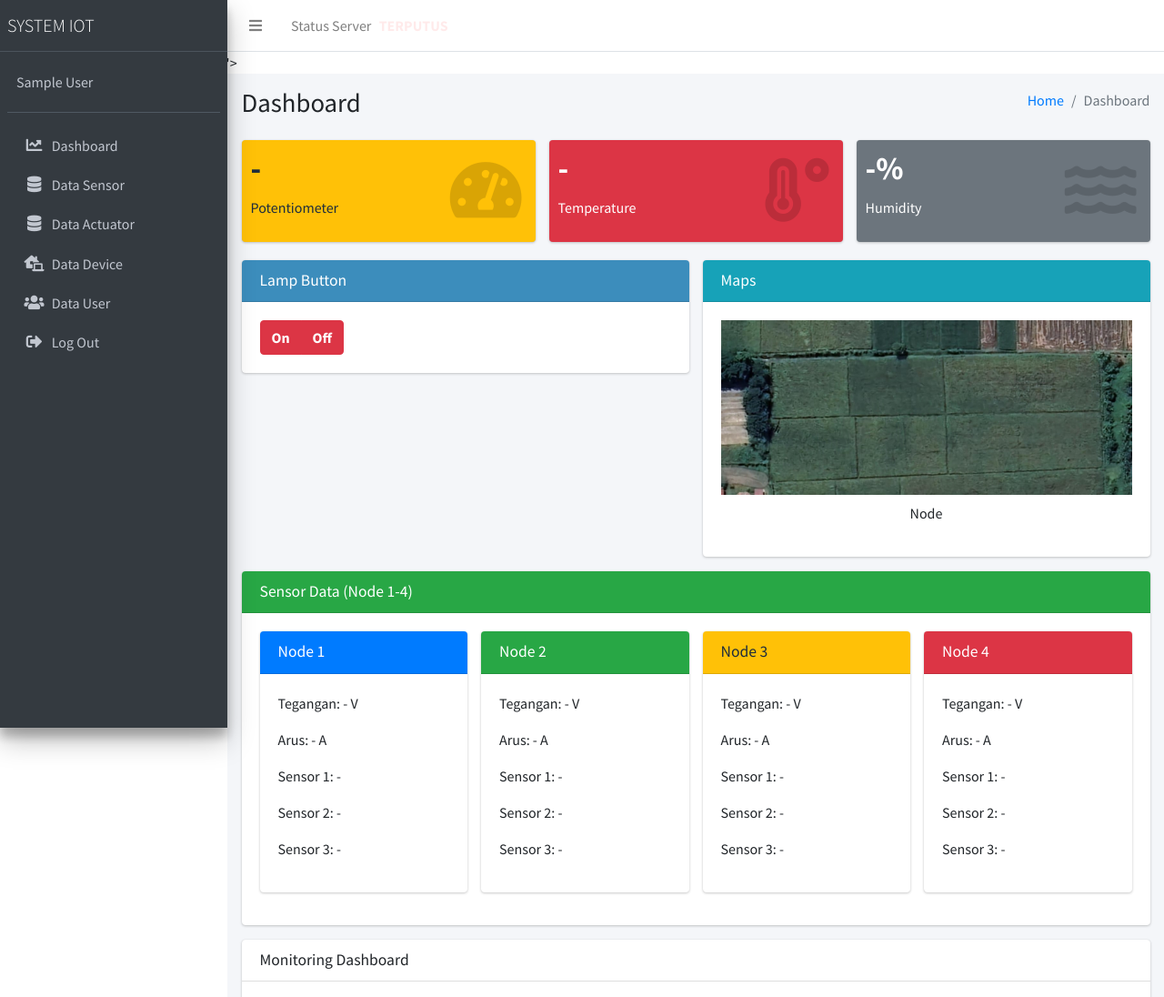
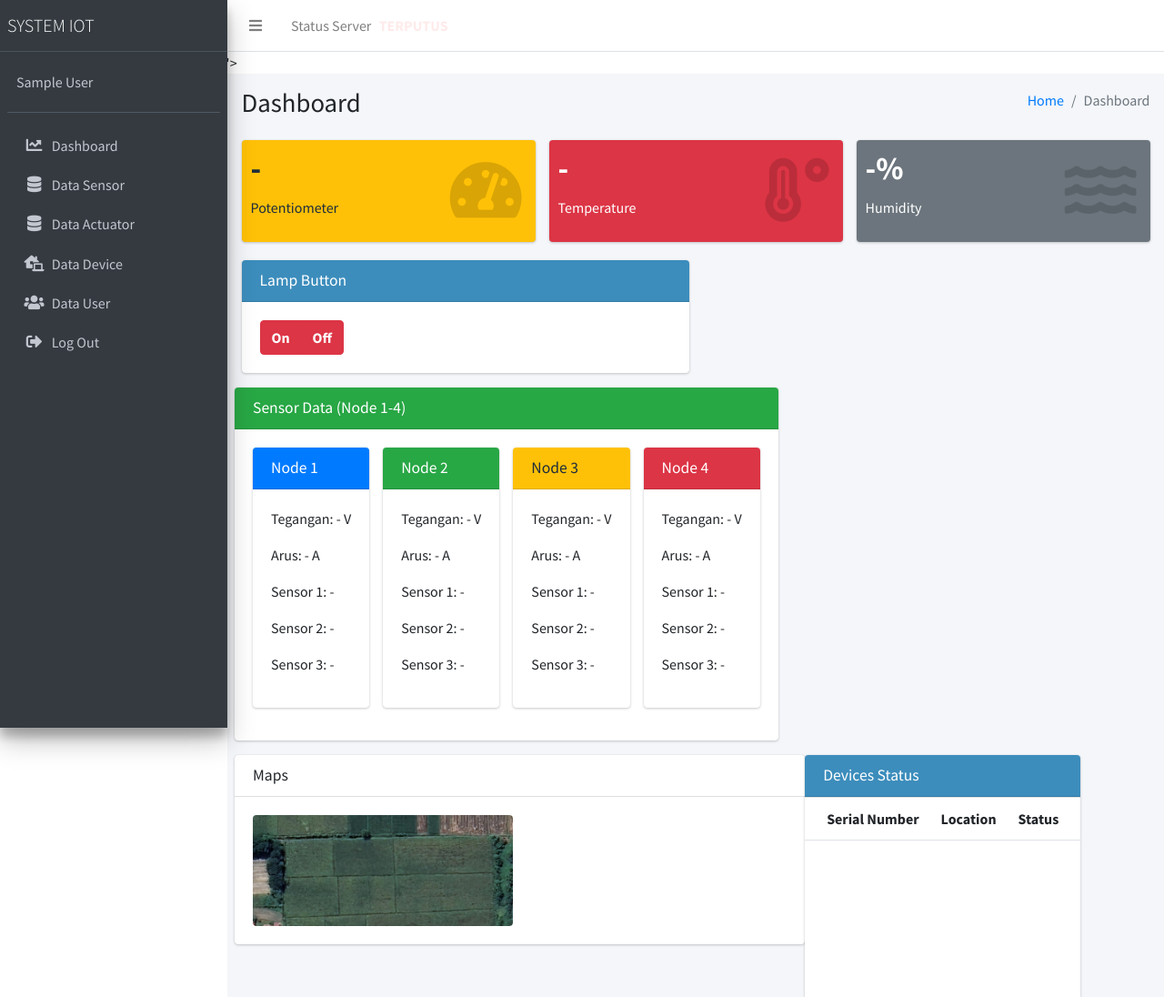
Before and after one commit to hildansaputraa/IoTWebDashboardScript, a PHP site: page / in a window 1280 px wide. Shown: the top 1096 px of the page at 91% size. Run offline with PHP 8.4, Linux system fonts and the light colour scheme; the visitor is signed in with stand-in values (Sample User, id 1); data that the repository does not hold is empty; some libraries are stand-ins or nearby versions.

Commit message:
Update dashboard.php

```diff
--- a/page/dashboard.php
+++ b/page/dashboard.php
@@ -81,20 +81,6 @@ $result = mysqli_query($connection, $sql);
               </div>
             </div>
 
-            <!-- Tambahkan gambar di sini (sebelah kanan Lamp Button) -->
-            <div class="col-lg-6">
-              <div class="card card-info">
-                <div class="card-header">
-                  <h3 class="card-title">Maps</h3>
-                </div>
-                <div class="card-body text-center">
-                  <img src="dist\img\maps.jpg" alt="System Diagram" class="img-fluid" style="max-height: 200px;">
-                  <p class="mt-2">Node</p>
-                </div>
-              </div>
-            </div>
-          </div>
-
           <!-- Bagian Sensor Data (Node 1-4) -->
           <div class="row">
             <div class="col-lg-12">
@@ -175,17 +161,12 @@ $result = mysqli_query($connection, $sql);
             <div class="col-lg-12">
               <div class="card card-default">
                 <div class="card-header">
-                  <h3 class="card-title">Monitoring Dashboard</h3>
+                  <h3 class="card-title">Maps</h3>
                 </div>
                 <div class="card-body text-center">
                   <div class="row">
                     <div class="col-md-6">
-                      <img src="images/network-layout.png" alt="Network Layout" class="img-fluid rounded" style="max-height: 250px;">
-                      <p class="mt-2">Network Layout Diagram</p>
-                    </div>
-                    <div class="col-md-6">
-                      <img src="images/sensor-placement.jpg" alt="Sensor Placement" class="img-fluid rounded" style="max-height: 250px;">
-                      <p class="mt-2">Sensor Placement Map</p>
+                      <img src="dist/img/maps.jpg" alt="Network Layout" class="img-fluid rounded" style="max-height: 250px;">
                     </div>
                   </div>
                 </div>
```
